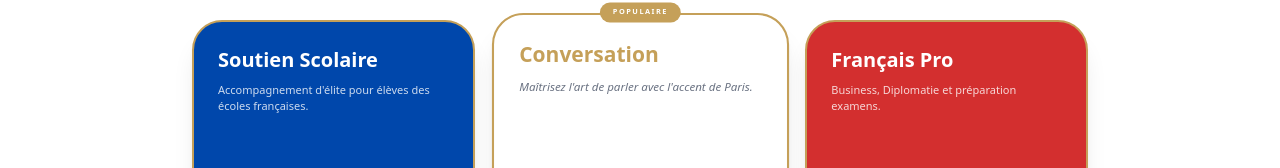
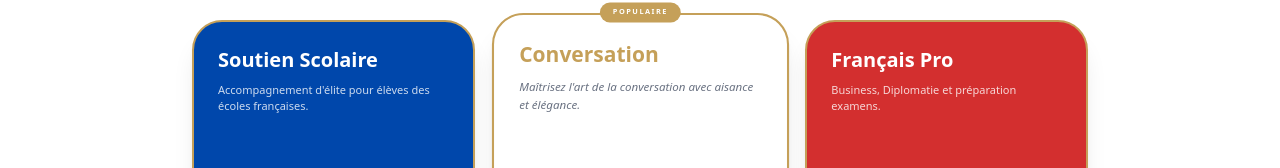
Before and after one commit to projectdevq8-maker/excellence-francaise, a React (Vite) app: page / in a window 1280 px wide. Shown: the part 278-446 px from the top of the page. Built offline with nearby package versions, Linux system fonts and the light colour scheme.

Commit message:
Correction texte conversation : plus elegant

```diff
--- a/src/App.jsx
+++ b/src/App.jsx
@@ -32,7 +32,7 @@ function App() {
   const times = ['10:00', '14:00', '16:00', '18:00', '20:00'];
 
   const envoyerWhatsApp = () => {
-    const numero = "965XXXXXXX"; // Ton numéro
+    const numero = "33667569993"; // Ton numéro
     const texte = `Bonjour, je suis ${nom}. Score test: ${score}/6. Réservation: ${selectedDay} à ${selectedTime}. Msg: ${message}`;
     window.open(`https://wa.me/${numero}?text=${encodeURIComponent(texte)}`, '_blank');
   };
@@ -88,7 +88,7 @@ function App() {
         <div className="grid grid-cols-1 md:grid-cols-3 gap-6 mb-12 max-w-4xl mx-auto">
           {[
             { title: "Soutien Scolaire", bg: "bg-[#0047AB]", text: "Accompagnement d'élite pour élèves des écoles françaises." },
-            { title: "Conversation", bg: "bg-white", text: "Maîtrisez l'art de parler avec l'accent de Paris.", special: true },
+            { title: "Conversation", bg: "bg-white", text: "Maîtrisez l'art de la conversation avec aisance et élégance.", special: true },
             { title: "Français Pro", bg: "bg-[#D32F2F]", text: "Business, Diplomatie et préparation examens." }
           ].map((card, i) => (
             <motion.div
```
